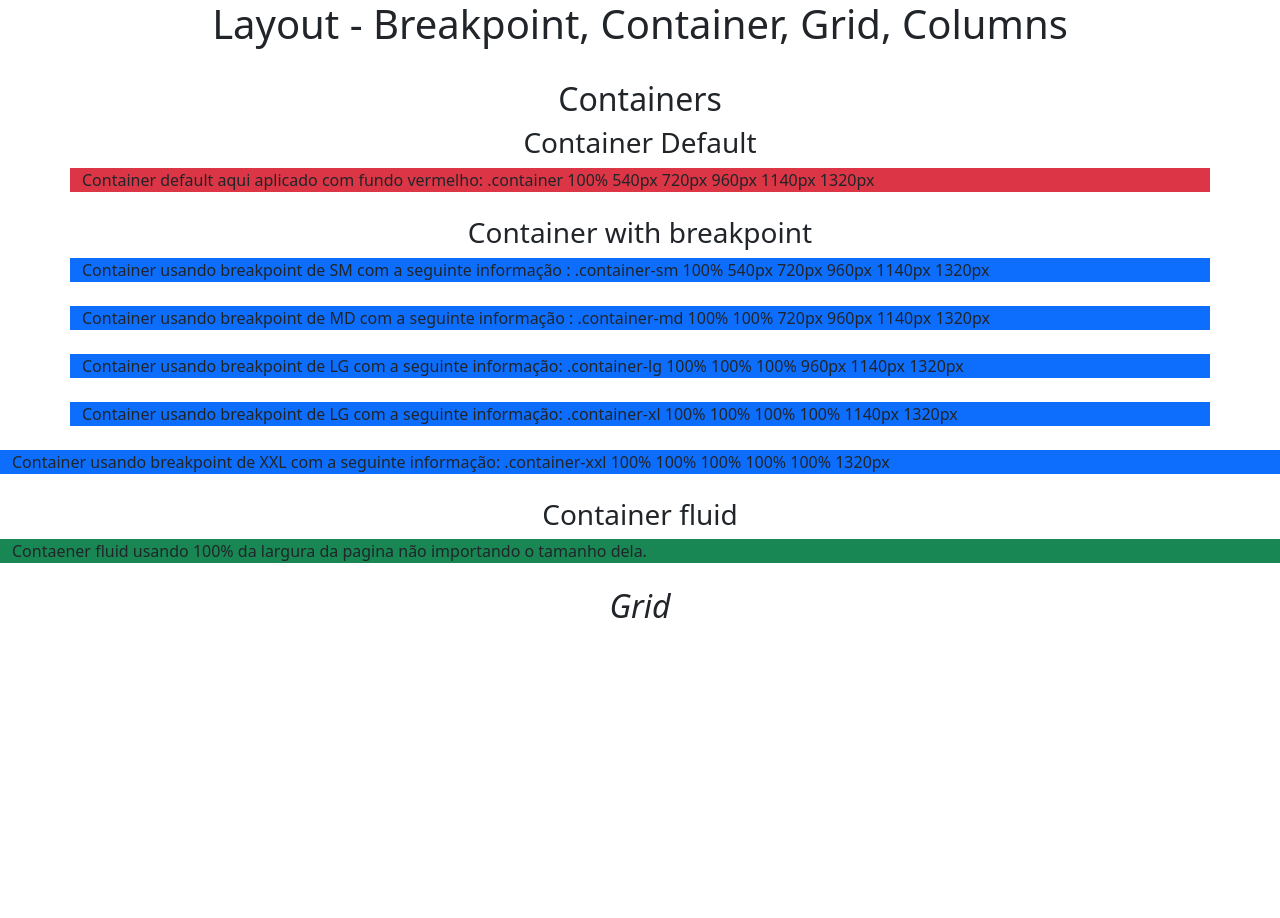
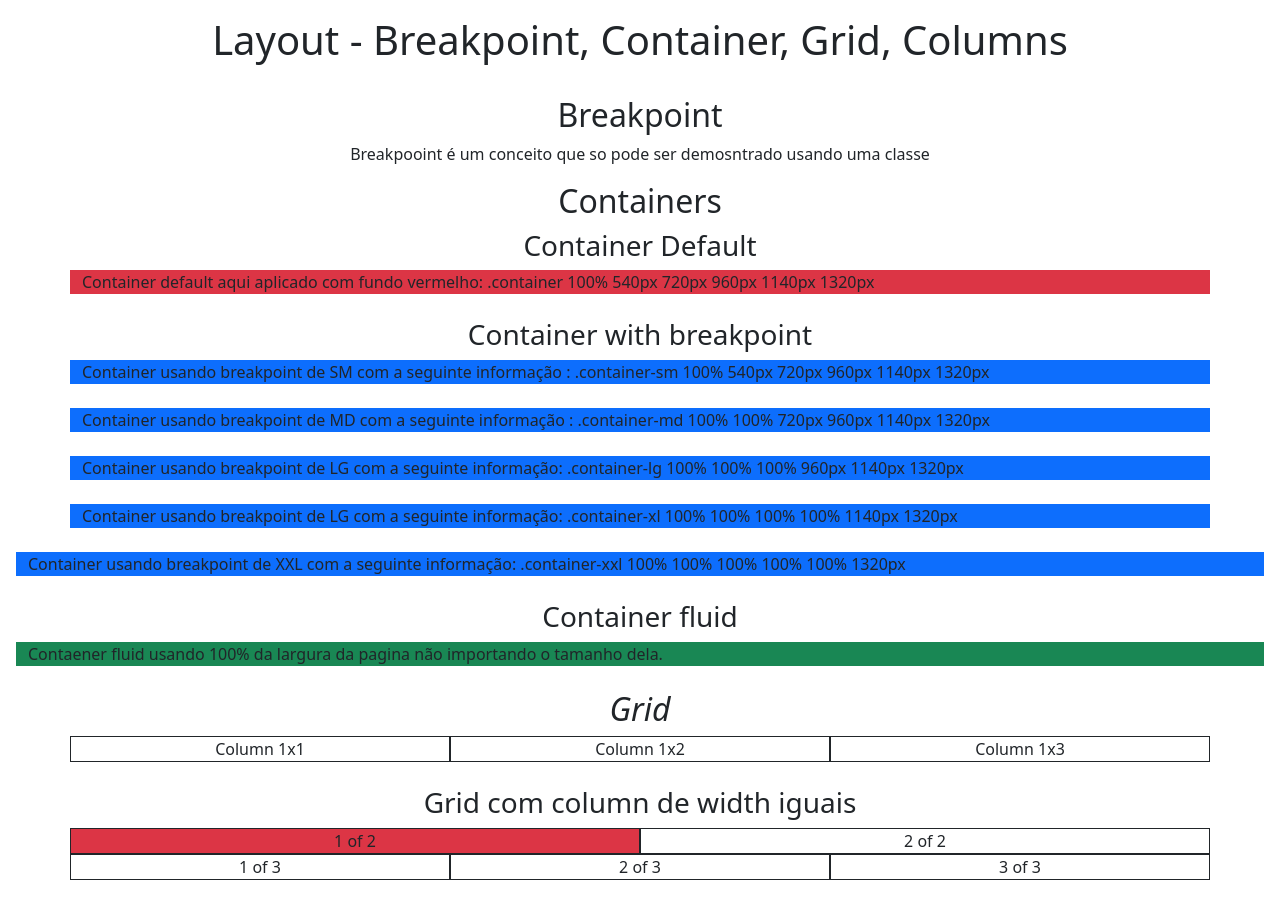
Before and after one commit to washinglopes93/bootstrap5cursowebdesign-, a plain HTML site: page 98-99Documentation.html in a window 1280 px wide. Before the commit the page ends 800 px from the top, so only its background shows below. Drawn offline with nearby package versions, Linux system fonts and the light colour scheme.

Commit message:
Continuação da leitura da documentação parei em largura das colunas

```diff
--- a/98-99Documentation.html
+++ b/98-99Documentation.html
@@ -2,18 +2,20 @@
 <html lang="en">
 
 <head>
+
   <title>98-99 Documentation </title>
+
   <!-- Required meta tags -->
   <meta charset="utf-8">
   <meta name="viewport" content="width=device-width, initial-scale=1, shrink-to-fit=no">
 
   <!-- Bootstrap CSS v5.2.1 -->
-  <link href="https://cdn.jsdelivr.net/npm/bootstrap@5.2.1/dist/css/bootstrap.min.css" rel="stylesheet"
-    integrity="sha384-iYQeCzEYFbKjA/T2uDLTpkwGzCiq6soy8tYaI1GyVh/UjpbCx/TYkiZhlZB6+fzT" crossorigin="anonymous">
+  <link href="https://cdn.jsdelivr.net/npm/bootstrap@5.2.1/dist/css/bootstrap.min.css" rel="stylesheet" integrity="sha384-iYQeCzEYFbKjA/T2uDLTpkwGzCiq6soy8tYaI1GyVh/UjpbCx/TYkiZhlZB6+fzT" crossorigin="anonymous">
+
 
 </head>
 
-<body>
+<body class="p-3 m-0 border-0 bd-example m-0 border-0 bd-example-row">
 <!--Nessa aula ele usou o que da documentação do bootstrap? Layout : Breakpoints / Container / Grid / Columns-->
 <!--Então vou aplicar o que foi ensinado na aula e aplicar usando a documentação propria d bootstrap -->
 <!--Basicamente nessas duas aulas 98 e 99 ele falou de costumizadores de Layout que são os Breakpoints / Container / Grid e Columns-->
@@ -30,6 +32,9 @@
 <!-- para consta os 3 diferentes tipos é o deafult e com breakpoint e o fluido-->
 <div class="container"><h1 align="center">Layout - Breakpoint, Container, Grid, Columns</h1></div>
 <br>
+
+<h2 class="text-center">Breakpoint</h2>
+<p class="text-center">Breakpooint é um conceito que so pode ser demosntrado usando uma classe</p>
 
 <!--Começando com Default container-->
 
@@ -84,7 +89,47 @@
 <!--Aqui começa o estudo do grid pela documentação -->
 <h2 class="text-center fst-italic" >Grid</h2>
 
+<!--Aqui temos o exemplo da documentação-->
+<div class="container text-center">
+  <div class="row">
+    <div class="col border border-dark">
+      Column 1x1
+    </div>
+    <div class="col border border-dark">
+      Column 1x2
+    </div>
+    <div class="col border border-dark">
+      Column 1x3
+    </div>
+  </div>
+</div>
 
+<br>
+<!-- Aqui temos outro exampo da documentação mostrando que a largura das colunas é igual de largura -->
+<h3 class="container text-center">Grid com column de width iguais</h3>
+<div class="container text-center ">
+  <div class="row">
+    <div class="col border border-dark bg-danger">
+      1 of 2
+    </div>
+    <div class="col border border-dark">
+      2 of 2
+    </div>
+  </div>
+  <div class="row">
+    <div class="col border border-dark">
+      1 of 3
+    </div>
+    <div class="col border border-dark">
+      2 of 3
+    </div>
+    <div class="col border border-dark">
+      3 of 3
+    </div>
+  </div>
+</div>
+
+<br>
   <header>
     <!-- place navbar here -->
   </header>
```
Also changed, not shown: 98-99grade.html (+8 -0 lines).
